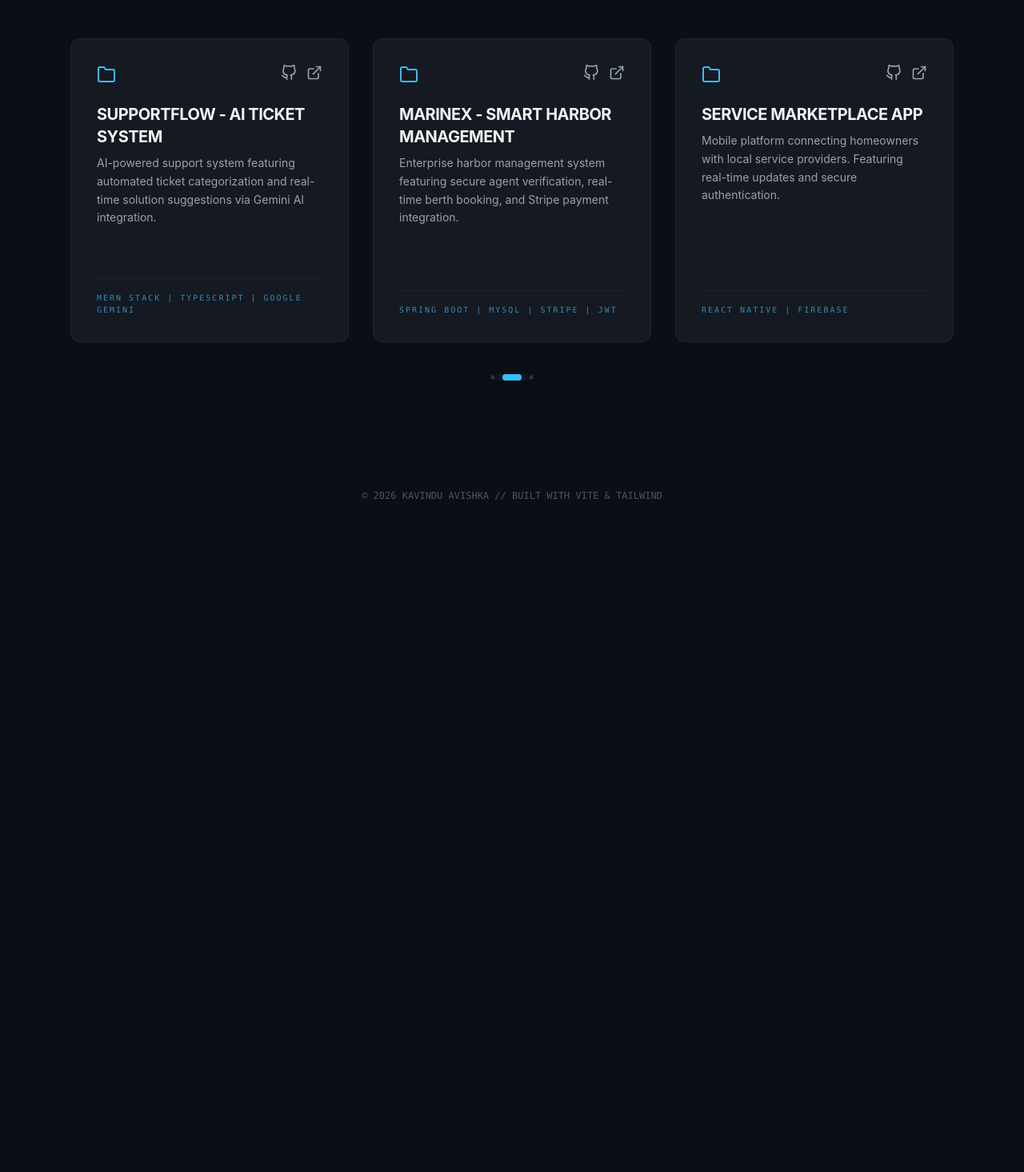
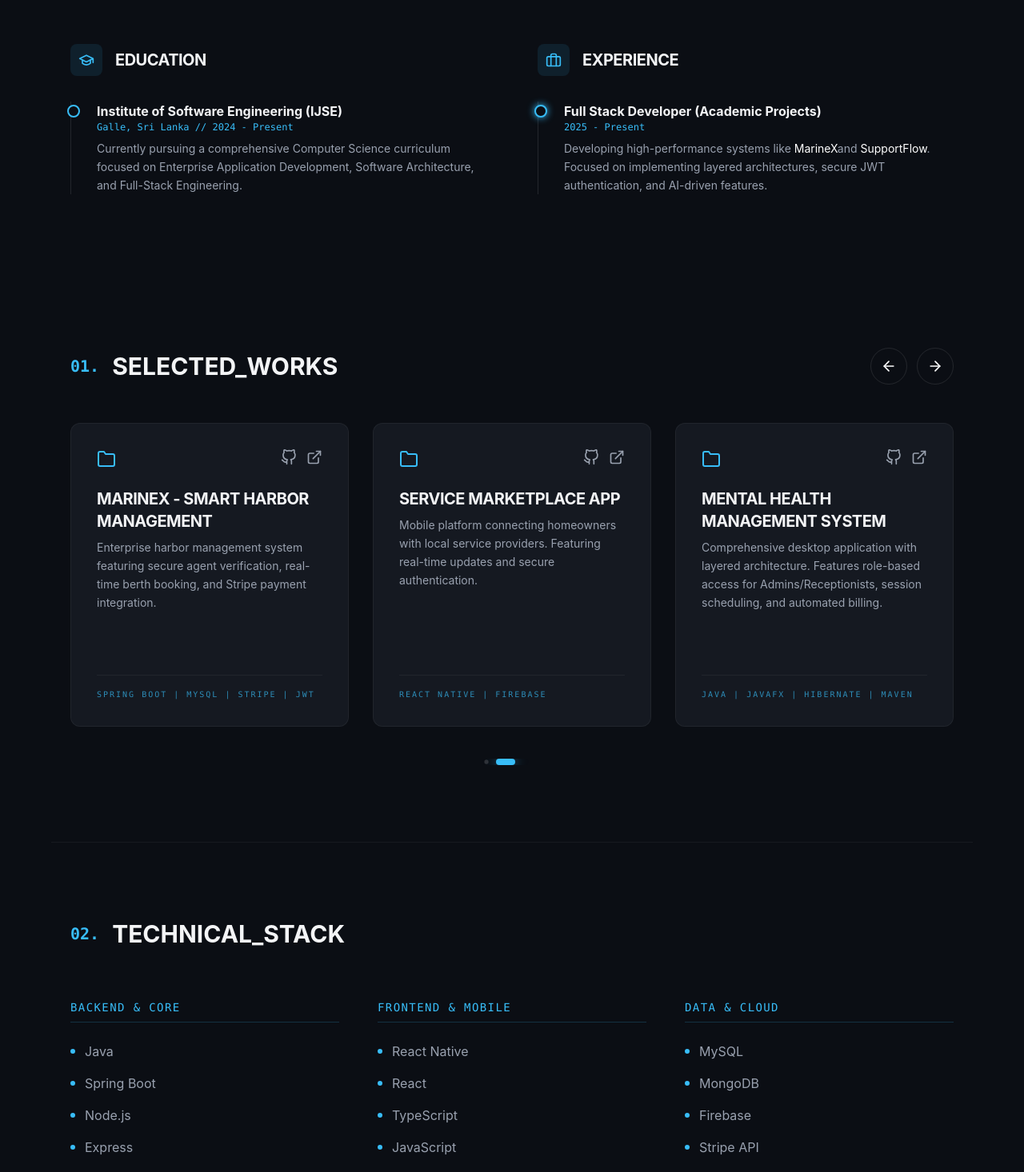
Before and after one commit to Avishka30/portfolio, a React (Vite) app: page / in a window 1280 px wide. Shown: the part 862-2328 px from the top of the page at 80% size. Before the commit the page ends 1530 px from the top, so only its background shows below. Built offline with nearby package versions, Linux system fonts and the light colour scheme.

Commit message:
feat: add About, Skills, and Contact components; update App component structure

```diff
--- a/src/App.jsx
+++ b/src/App.jsx
@@ -1,6 +1,9 @@
 import Navbar from './components/Navbar'
 import Hero from './components/Hero'
-import Projects from './components/Projects' // 1. Import it
+import About from './components/About' // 1. Import
+import Projects from './components/Projects'
+import Skills from './components/Skills'
+import Contact from './components/Contact'
 
 function App() {
   return (
@@ -11,14 +14,16 @@ function App() {
 
       <Navbar />
       <Hero />
-      <Projects /> {/* 2. Add it here */}
+      <About /> {/* 2. Place it here */}
+      <Projects />
+      <Skills />
+      <Contact />
 
-      {/* Spacer for footer */}
-      <footer className="py-10 text-center text-gray-600 text-xs font-mono">
-        © 2026 KAVINDU AVISHKA // BUILT WITH VITE & TAILWIND
+      <footer className="py-10 text-center border-t border-white/5 opacity-50 text-[10px] font-mono tracking-[0.5em]">
+        DESIGNED & CODED BY KAVINDU AVISHKA // 2026
       </footer>
     </main>
   )
 }
 
-export default App
+export default App;
--- /dev/null
+++ b/src/components/About.jsx
@@ -0,0 +1,58 @@
+const About = () => {
+  return (
+    <section id="about" className="py-24 px-6 max-w-6xl mx-auto border-t border-white/5">
+      <h2 className="text-3xl font-bold mb-16 flex items-center gap-4">
+        <span className="text-electric font-mono text-xl">01.</span> ABOUT_ME
+      </h2>
+
+      <div className="grid grid-cols-1 md:grid-cols-2 gap-16">
+        {/* Education Column */}
+        <div className="space-y-8">
+          <div className="flex items-center gap-4">
+            <div className="w-10 h-10 rounded-lg bg-electric/10 flex items-center justify-center text-electric">
+              <svg xmlns="http://www.w3.org/2000/svg" width="20" height="20" viewBox="0 0 24 24" fill="none" stroke="currentColor" strokeWidth="2" strokeLinecap="round" strokeLinejoin="round"><path d="M22 10v6M2 10l10-5 10 5-10 5z"></path><path d="M6 12v5c3 3 9 3 12 0v-5"></path></svg>
+            </div>
+            <h3 className="text-xl font-bold uppercase tracking-tight">Education</h3>
+          </div>
+
+          <div className="relative pl-8 border-l border-white/10 space-y-8">
+            <div className="relative">
+              <div className="absolute -left-[37px] top-1 w-4 h-4 rounded-full bg-midnight border-2 border-electric"></div>
+              <h4 className="text-softText font-bold">Institute of Software Engineering (IJSE)</h4>
+              <p className="text-electric font-mono text-xs mb-2">Galle, Sri Lanka // 2024 - Present</p>
+              <p className="text-gray-400 text-sm leading-relaxed">
+                Currently pursuing a comprehensive Computer Science curriculum focused on
+                Enterprise Application Development, Software Architecture, and Full-Stack Engineering.
+              </p>
+            </div>
+          </div>
+        </div>
+
+        {/* Experience Column */}
+        <div className="space-y-8">
+          <div className="flex items-center gap-4">
+            <div className="w-10 h-10 rounded-lg bg-electric/10 flex items-center justify-center text-electric">
+              <svg xmlns="http://www.w3.org/2000/svg" width="20" height="20" viewBox="0 0 24 24" fill="none" stroke="currentColor" strokeWidth="2" strokeLinecap="round" strokeLinejoin="round"><rect x="2" y="7" width="20" height="14" rx="2" ry="2"></rect><path d="M16 21V5a2 2 0 0 0-2-2h-4a2 2 0 0 0-2 2v16"></path></svg>
+            </div>
+            <h3 className="text-xl font-bold uppercase tracking-tight">Experience</h3>
+          </div>
+
+          <div className="relative pl-8 border-l border-white/10 space-y-8">
+            <div className="relative">
+              <div className="absolute -left-[37px] top-1 w-4 h-4 rounded-full bg-midnight border-2 border-electric shadow-[0_0_10px_#38BDF8]"></div>
+              <h4 className="text-softText font-bold">Full Stack Developer (Academic Projects)</h4>
+              <p className="text-electric font-mono text-xs mb-2">2025 - Present</p>
+              <p className="text-gray-400 text-sm leading-relaxed">
+                Developing high-performance systems like <span className="text-white">MarineX</span>
+                and <span className="text-white">SupportFlow</span>. Focused on implementing
+                layered architectures, secure JWT authentication, and AI-driven features.
+              </p>
+            </div>
+          </div>
+        </div>
+      </div>
+    </section>
+  );
+};
+
+export default About;
--- /dev/null
+++ b/src/components/Contact.jsx
@@ -0,0 +1,54 @@
+const Contact = () => {
+  return (
+    <section id="contact" className="py-24 px-6 max-w-6xl mx-auto border-t border-white/5">
+      <div className="flex flex-col items-center text-center space-y-8">
+        <h2 className="text-3xl font-bold flex items-center gap-4">
+          <span className="text-electric font-mono text-xl">03.</span> CONTACT
+        </h2>
+
+        <h3 className="text-5xl md:text-7xl font-extrabold tracking-tighter uppercase">
+          LETS BUILD <br /> SOMETHING <span className="text-electric">GREAT.</span>
+        </h3>
+
+        <p className="max-w-lg text-gray-400 leading-relaxed text-lg">
+          Currently seeking software engineering internship opportunities.
+          Reach out through any of the channels below.
+        </p>
+
+        {/* Minimalist Link List */}
+        <div className="flex flex-col md:flex-row items-center gap-6 md:gap-12 pt-4 font-mono text-sm uppercase tracking-widest">
+          <a
+            href="mailto:kavindua627@gmail.com"
+            className="text-softText hover:text-electric transition-colors"
+          >
+            Email
+          </a>
+
+          <span className="hidden md:block text-white/10">/</span>
+
+          <a
+            href="https://github.com/Avishka30"
+            target="_blank"
+            rel="noreferrer"
+            className="text-softText hover:text-electric transition-colors"
+          >
+            GitHub
+          </a>
+
+          <span className="hidden md:block text-white/10">/</span>
+
+          <a
+            href="https://www.linkedin.com/in/kavindu-avishka-393512346"
+            target="_blank"
+            rel="noreferrer"
+            className="text-softText hover:text-electric transition-colors"
+          >
+            LinkedIn
+          </a>
+        </div>
+      </div>
+    </section>
+  );
+};
+
+export default Contact;
--- a/src/components/Projects.jsx
+++ b/src/components/Projects.jsx
@@ -7,13 +7,6 @@ import 'swiper/css/navigation';
 
 const Projects = () => {
   const projects = [
-    {
-      title: "Mental Health Management System",
-      tech: "Java | JavaFX | Hibernate | Maven",
-      description: "Comprehensive desktop application with layered architecture. Features role-based access for Admins/Receptionists, session scheduling, and automated billing.",
-      github: "https://github.com/Avishka30/MindWave-Hibernate.git",
-      demo: "#"
-    },
     {
       title: "SupportFlow - AI Ticket System",
       tech: "MERN Stack | TypeScript | Google Gemini",
@@ -36,10 +29,10 @@ const Projects = () => {
       demo: "#"
     },
     {
-      title: "Python Web Engine",
-      tech: "Python | BeautifulSoup",
-      description: "High-performance web scraping and data processing engine for automated market research.",
-      github: "#",
+      title: "Mental Health Management System",
+      tech: "Java | JavaFX | Hibernate | Maven",
+      description: "Comprehensive desktop application with layered architecture. Features role-based access for Admins/Receptionists, session scheduling, and automated billing.",
+      github: "https://github.com/Avishka30/MindWave-Hibernate.git",
       demo: "#"
     }
   ];
--- /dev/null
+++ b/src/components/Skills.jsx
@@ -0,0 +1,44 @@
+const Skills = () => {
+  const skillCategories = [
+    {
+      title: "Backend & Core",
+      skills: ["Java", "Spring Boot", "Node.js", "Express", "Python", "Hibernate", "Maven"]
+    },
+    {
+      title: "Frontend & Mobile",
+      skills: ["React Native", "React", "TypeScript", "JavaScript", "Tailwind CSS", "JavaFX", "Bootstrap"]
+    },
+    {
+      title: "Data & Cloud",
+      skills: ["MySQL", "MongoDB", "Firebase", "Stripe API", "Google Gemini AI", "JWT", "Git"]
+    }
+  ];
+
+  return (
+    <section id="skills" className="py-24 px-6 max-w-6xl mx-auto border-t border-white/5">
+      <h2 className="text-3xl font-bold mb-16 flex items-center gap-4">
+        <span className="text-electric font-mono text-xl">02.</span> TECHNICAL_STACK
+      </h2>
+
+      <div className="grid grid-cols-1 md:grid-cols-3 gap-12">
+        {skillCategories.map((category, index) => (
+          <div key={index} className="space-y-6">
+            <h3 className="text-electric font-mono text-sm uppercase tracking-widest border-b border-electric/20 pb-2">
+              {category.title}
+            </h3>
+            <ul className="space-y-4">
+              {category.skills.map((skill, i) => (
+                <li key={i} className="flex items-center gap-3 group">
+                  <span className="w-1.5 h-1.5 bg-electric rounded-full group-hover:shadow-[0_0_8px_#38BDF8] transition-all"></span>
+                  <span className="text-gray-400 group-hover:text-white transition-colors">{skill}</span>
+                </li>
+              ))}
+            </ul>
+          </div>
+        ))}
+      </div>
+    </section>
+  );
+};
+
+export default Skills;
```
